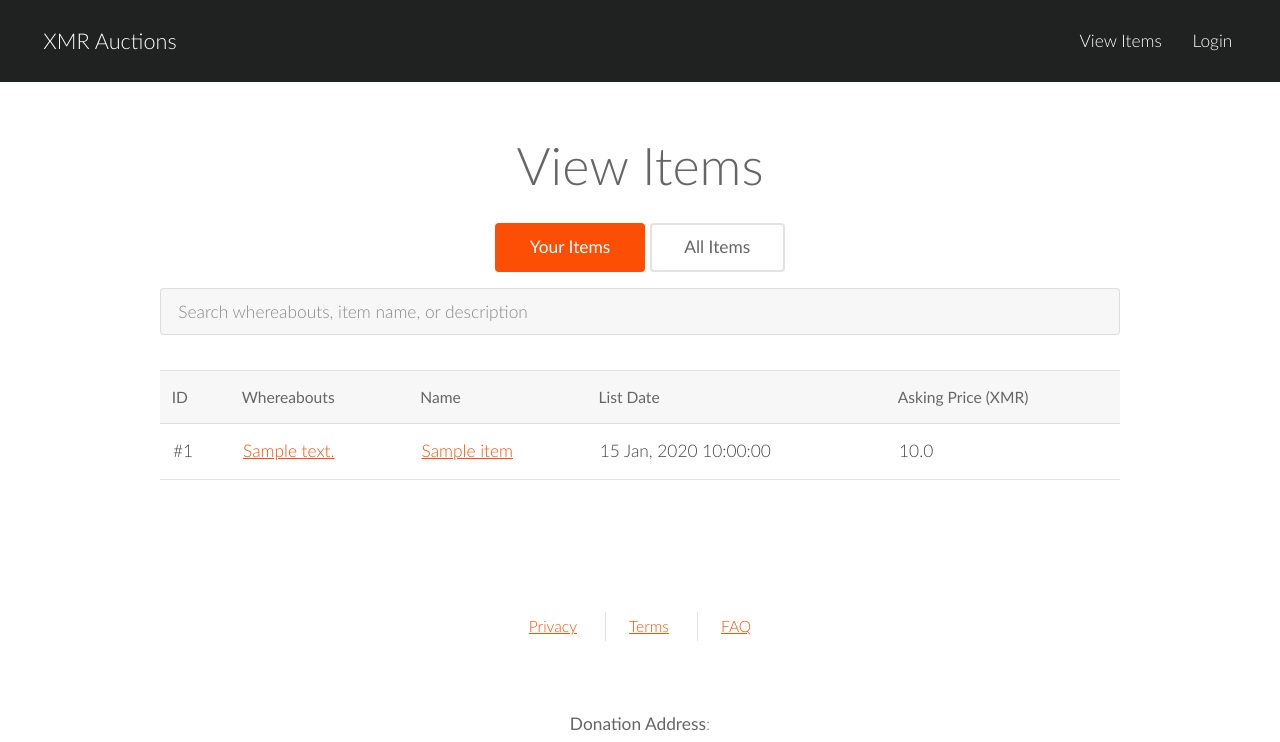
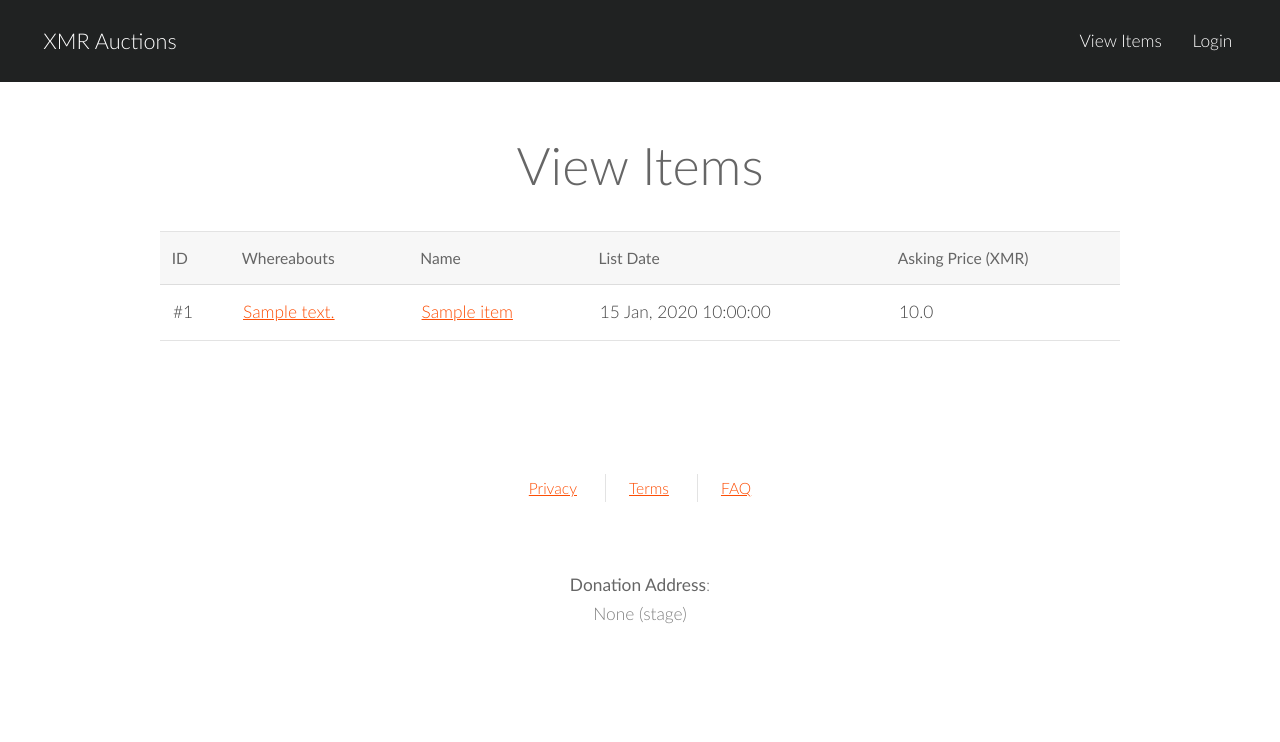
Before and after one commit to lalanza808/xmrauctions, a Django app: page /items/ in a window 1280 px wide. Shown: the top 742 px of the page. Run offline with Django 3.2, Linux system fonts and the light colour scheme; tables that the repository leaves empty hold one stand-in row (values such as "Sample post"); parts of the project's set-up code (start-up, migrations or seed data) failed here and were passed over; some libraries are stand-ins or nearby versions.

Commit message:
slight ui adjust

```diff
--- a/web/templates/base.html
+++ b/web/templates/base.html
@@ -161,7 +161,7 @@
           <li><a href="{% url 'get_terms' %}">FAQ</a></li>
         </ul>
         <hr>
-        <p id="donation-address"><strong>Donation Address</strong>:<br> {{ site_meta.donation_address }}</p>
+        <p id="donation-address"><strong>Donation Address</strong>:<br> {{ site_meta.donation_address }}{% if site_meta.debug %} (stage){% endif %}</p>
       </div>
     </footer>
 
--- a/web/templates/items/list_items.html
+++ b/web/templates/items/list_items.html
@@ -6,6 +6,7 @@
   <div class="container">
     <header class="major">
       <h2>View Items</h2>
+      {% if request.user.is_authenticated %}
       <a href="{% url 'list_items' %}?mine=true" class="button">Your Items</a>
       <a href="{% url 'list_items' %}" class="button alt">All Items</a>
       <form method="GET" enctype="multipart/form-data" action="">
@@ -19,7 +20,7 @@
         </div>
         {% endfor %}
       </form>
-
+      {% endif %}
     </header>
     <div id="item-search"></div>
     {% if items %}
```
